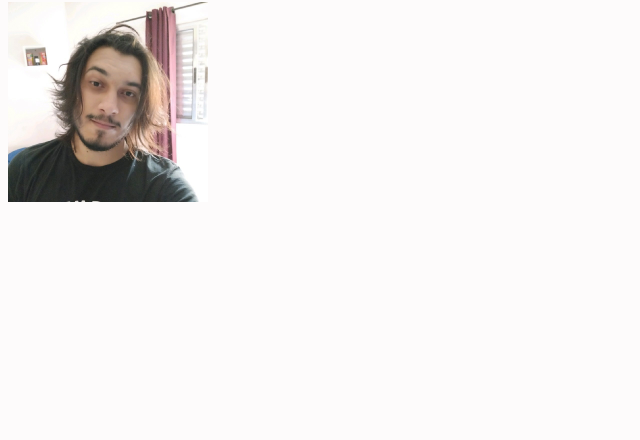
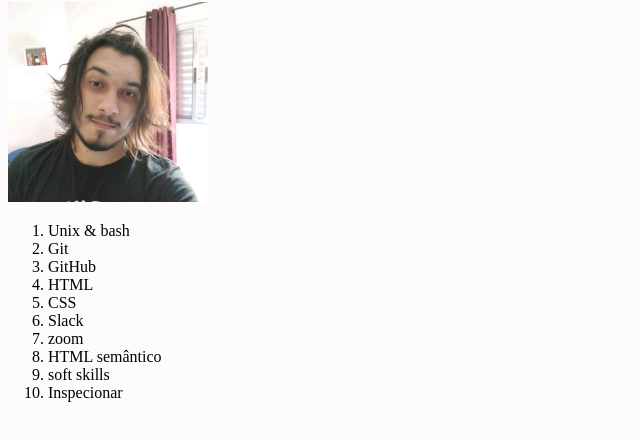
Before and after one commit to wxluiz/lessons-learned, a website: page index.html in a window 1280 px wide. Shown: the part 78-518 px from the top of the page, without its empty margins (0-640 px from the left). Drawn offline with Linux system fonts and the light colour scheme.

Commit message:
Requisito 4 feito

```diff
--- a/index.html
+++ b/index.html
@@ -12,5 +12,17 @@
         <h1 id="titulo">Lições aprendidas - Trybe!</h1>
     </header>
     <img id="minha_foto" src="./EU.jpeg" width="200px">
+    <ol id="licoes_aprendidas">
+        <li>Unix & bash</li>
+        <li>Git</li>
+        <li>GitHub</li>
+        <li>HTML</li>
+        <li>CSS</li>
+        <li>Slack</li>
+        <li>zoom</li>
+        <li>HTML semântico</li>
+        <li>soft skills</li>
+        <li>Inspecionar</li>
+    </ol>
 </body>
 </html>
```
